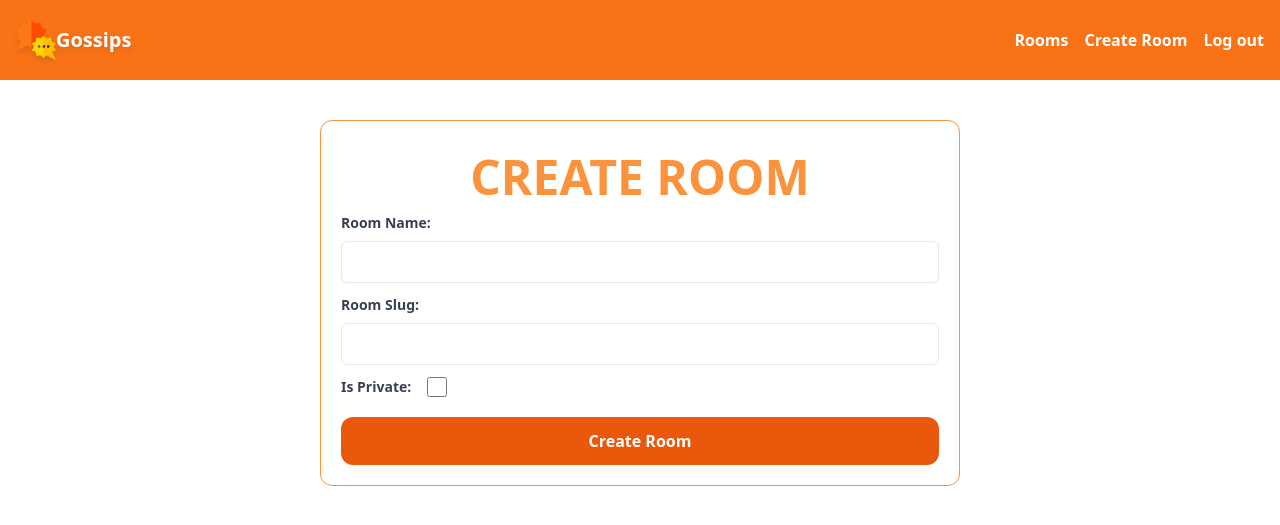
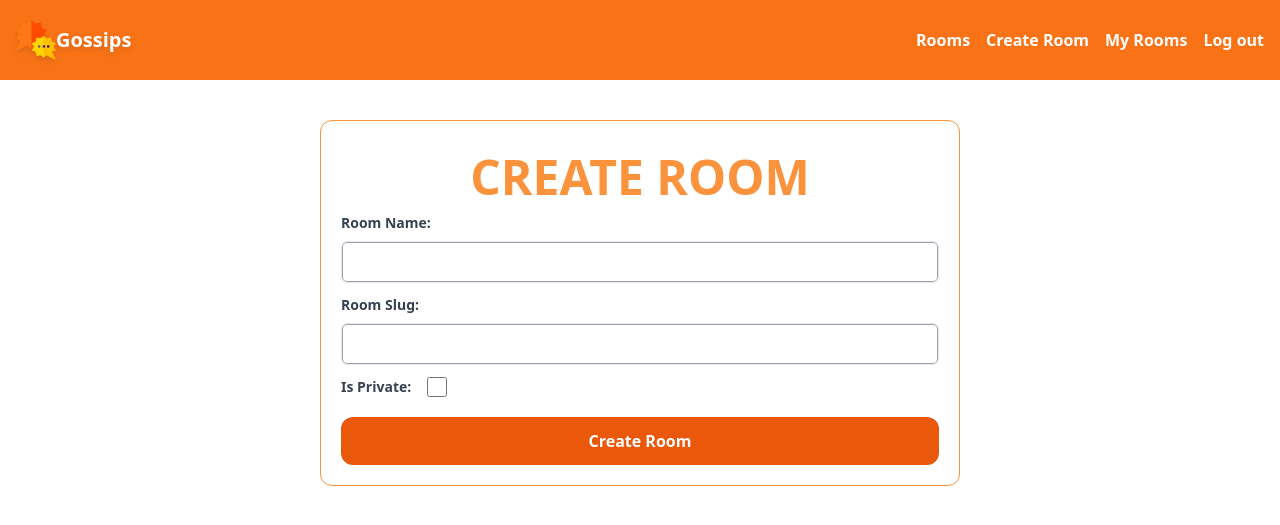
Before and after one commit to mdfarhankc/Gossips, a Django app: page /rooms/create/ in a window 1280 px wide. Shown: the top 525 px of the page. Run offline with Django 5.2, Linux system fonts and the light colour scheme; the visitor is signed in with stand-in values (Sample User, id 1); some libraries are stand-ins or nearby versions.

Commit message:
added my rooms feature

```diff
--- a/core/templates/core/base.html
+++ b/core/templates/core/base.html
@@ -24,6 +24,7 @@
                     {% if request.user.is_authenticated %}
                         <a href="{% url 'rooms' %}" class="text-white font-semibold hover:text-gray-200">Rooms</a>
                         <a href="{% url 'create_room' %}" class="text-white font-semibold hover:text-gray-200">Create Room</a>
+                        <a href="{% url 'my_rooms' %}" class="text-white font-semibold hover:text-gray-200">My Rooms</a>
                         <a href="{% url 'logout' %}" class="text-white font-semibold hover:text-gray-200">Log out</a>
                     {% else %}
                         <a href="{% url 'login' %}" class="text-white font-semibold hover:text-gray-200">Log in</a>
--- a/room/templates/room/create_room.html
+++ b/room/templates/room/create_room.html
@@ -11,17 +11,17 @@
 
                 <div class="form-group mb-3">
                     <label for="{{ form.name.id_for_label }}" class="block text-gray-700 text-sm font-bold mb-2">Room Name:</label>
-                    <input type="text" name="{{ form.name.name }}" id="{{ form.name.id_for_label }}" class="form-input px-4 py-2 w-full border rounded-md">
+                    <input type="text" name="{{ form.name.name }}" id="{{ form.name.id_for_label }}" class="form-input px-4 py-2 w-full border rounded-md outline-none ring-1 ring-inset ring-gray-400 focus:ring-2 focus:ring-inset focus:ring-orange-400">
                 </div>
 
                 <div class="form-group mb-3">
                     <label for="{{ form.slug.id_for_label }}" class="block text-gray-700 text-sm font-bold mb-2">Room Slug:</label>
-                    <input type="text" name="{{ form.slug.name }}" id="{{ form.slug.id_for_label }}" class="form-input px-4 py-2 w-full border rounded-md">
+                    <input type="text" name="{{ form.slug.name }}" id="{{ form.slug.id_for_label }}" class="form-input px-4 py-2 w-full border rounded-md outline-none ring-1 ring-inset ring-gray-400 focus:ring-2 focus:ring-inset focus:ring-orange-400">
                 </div>
 
                 <div class="form-group mb-3 flex">
                     <label for="{{ form.is_private.id_for_label }}" class="block text-gray-700 text-sm font-bold mb-2">Is Private:</label>
-                    <input type="checkbox" name="{{ form.is_private.name }}" id="{{ form.is_private.id_for_label }}" class="form-checkbox ml-4 h-[20px] w-[20px] accent-orange-400">
+                    <input type="checkbox" name="{{ form.is_private.name }}" id="{{ form.is_private.id_for_label }}" class="form-checkbox ml-4 h-[20px] w-[20px] accent-orange-400 cursor-pointer">
                 </div>
 
                 <button class="px-5 py-3 w-full rounded-xl text-white bg-orange-600 hover:bg-orange-700 font-semibold" type="submit">Create Room</button>
--- a/room/urls.py
+++ b/room/urls.py
@@ -4,6 +4,7 @@ from . import views
 
 urlpatterns = [
     path('create/', views.CreateRoom.as_view(), name='create_room'),
+    path('my_rooms/', views.UserCreatedRoomsView.as_view(), name='my_rooms'),
     path('<slug:slug>/', views.RoomDetail, name='room_detail'),
     path('', views.Rooms, name='rooms'),
 ]
--- a/room/views.py
+++ b/room/views.py
@@ -2,6 +2,7 @@ from django.contrib.auth.decorators import login_required
 from django.utils.decorators import method_decorator
 from django.shortcuts import render, redirect
 from django.views import View
+from django.views.generic import ListView
 
 from .models import Room, Message
 from .forms import RoomForm
@@ -41,3 +42,13 @@ class CreateRoom(View):
             room.save()
             return redirect('rooms')
         return render(request, self.template_name, data)
+
+
+@method_decorator(login_required, name='dispatch')
+class UserCreatedRoomsView(ListView):
+    model = Room
+    template_name = 'room/my_rooms.html'
+    context_object_name = 'created_rooms'
+
+    def get_queryset(self):
+        return Room.objects.filter(owner=self.request.user)
```
Also changed, not shown: gossips/settings.py (+6 -2 lines), room/templates/room/my_rooms.html (added, +26 -0 lines).
